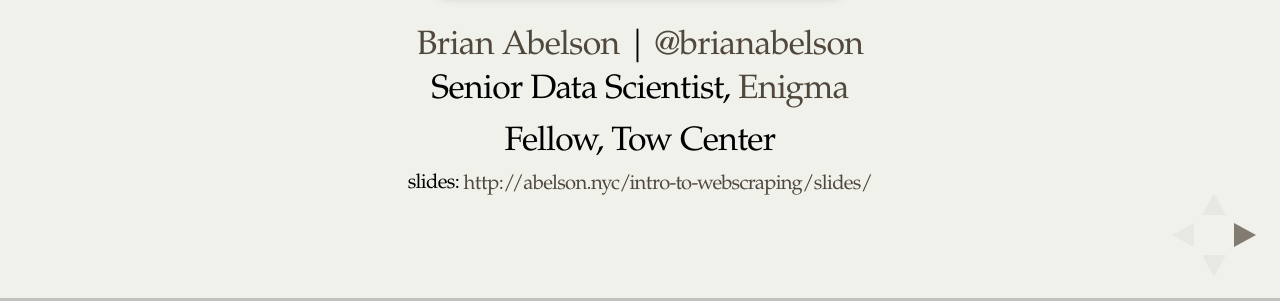
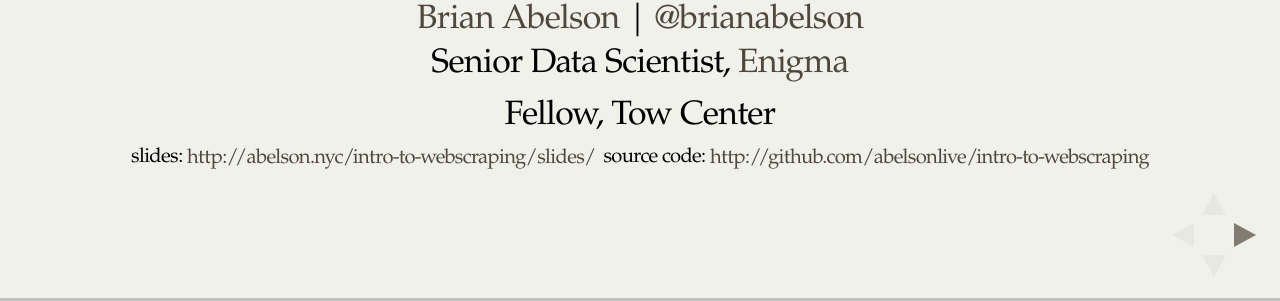
Before and after one commit to abelsonlive/intro-to-webscraping, a website: page slides/index.html in a window 1280 px wide. Shown: the part 499-800 px from the top of the page. Drawn offline with nearby package versions, Linux system fonts and the light colour scheme; files that its build step writes are made by us from their sources.

Commit message:
added source code

```diff
--- a/slides/index.html
+++ b/slides/index.html
@@ -51,6 +51,7 @@
                                 Fellow, Tow Center
                             </p>
                             <small> slides: <a href="http://abelson.nyc/intro-to-webscraping/slides/">http://abelson.nyc/intro-to-webscraping/slides/</a></small>
+                            <small> source code: <a href="http://github.com/abelsonlive/intro-to-webscraping">http://github.com/abelsonlive/intro-to-webscraping</a></small>
                         </section>
 
                         <section>
```
